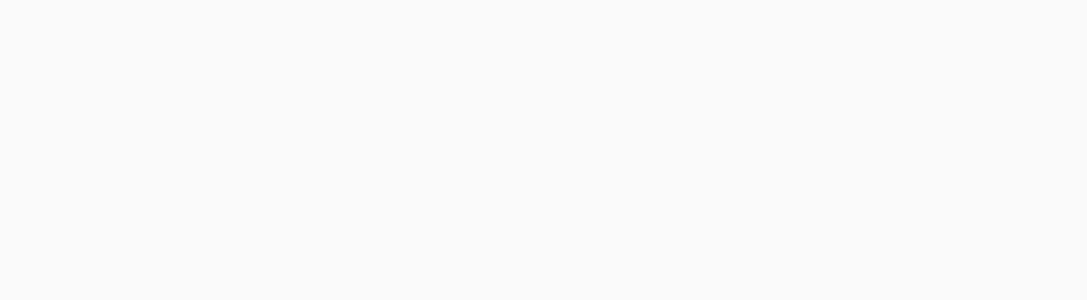
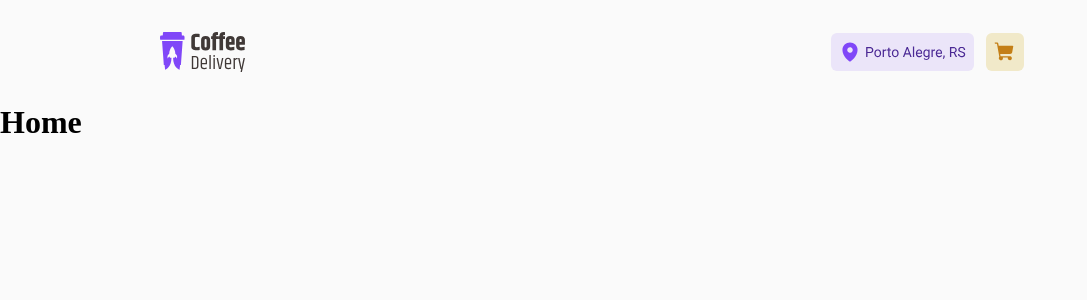
Before and after one commit to andersonfagundes/coffe-delivery, a React (Vite) app: page / in a window 1280 px wide. Shown: the top 300 px of the page, without its empty margins (0-1087 px from the left). Built offline with nearby package versions, Linux system fonts and the light colour scheme.

Commit message:
Add Header

```diff
--- a/src/App.tsx
+++ b/src/App.tsx
@@ -1,10 +1,16 @@
 import { ThemeProvider } from 'styled-components'
 import { GlobalStyle } from './styles/global'
 import { defaultTheme } from './styles/themes/default'
+import { BrowserRouter } from 'react-router-dom'
+import { Router } from './Router'
 
 export function App() {
   return (
     <ThemeProvider theme={defaultTheme}>
+      <BrowserRouter>
+        <Router />
+      </BrowserRouter>
+
       <GlobalStyle />
     </ThemeProvider>
   )
--- a/src/components/Header/index.tsx
+++ b/src/components/Header/index.tsx
@@ -1,10 +1,12 @@
 import { HeaderContainer } from './styles'
 import logoCoffeDelivery from '../../assets/coffe-delivery-logo.svg'
+import locationCart from '../../assets/location-cart.svg'
 
 export function Header() {
   return (
     <HeaderContainer>
-      <img src={logoCoffeDelivery} alt="" />
+      <img src={logoCoffeDelivery} className="logo-coffe-delivery" alt="" />
+      <img src={locationCart} className="location-cart" alt="" />
     </HeaderContainer>
   )
 }
--- a/src/components/Header/styles.ts
+++ b/src/components/Header/styles.ts
@@ -4,4 +4,18 @@
   display: flex;
   align-items: center;
   justify-content: space-between;
+  width: 100%;
+  height: 6.5rem;
+
+  .logo-coffe-delivery {
+    width: 84.95px;
+    height: 40px;
+    margin: 2rem 0 2rem 10rem;
+  }
+
+  .location-cart {
+    width: 193px;
+    height: 38px;
+    margin: 2rem 16rem 2rem 0;
+  }
 `
--- a/src/layouts/DefaultLayout/styles.tsx
+++ b/src/layouts/DefaultLayout/styles.tsx
@@ -1,5 +1,3 @@
 import styled from 'styled-components'
 
-export const LayoutContainer = styled.div`
-  display: flex;
-`
+export const LayoutContainer = styled.div``
--- a/src/pages/Home/index.tsx
+++ b/src/pages/Home/index.tsx
@@ -1 +1,3 @@
-export function Home() {}
+export function Home() {
+  return <h1>Home</h1>
+}
```
Also changed, not shown: src/assets/location-cart.svg (added).
